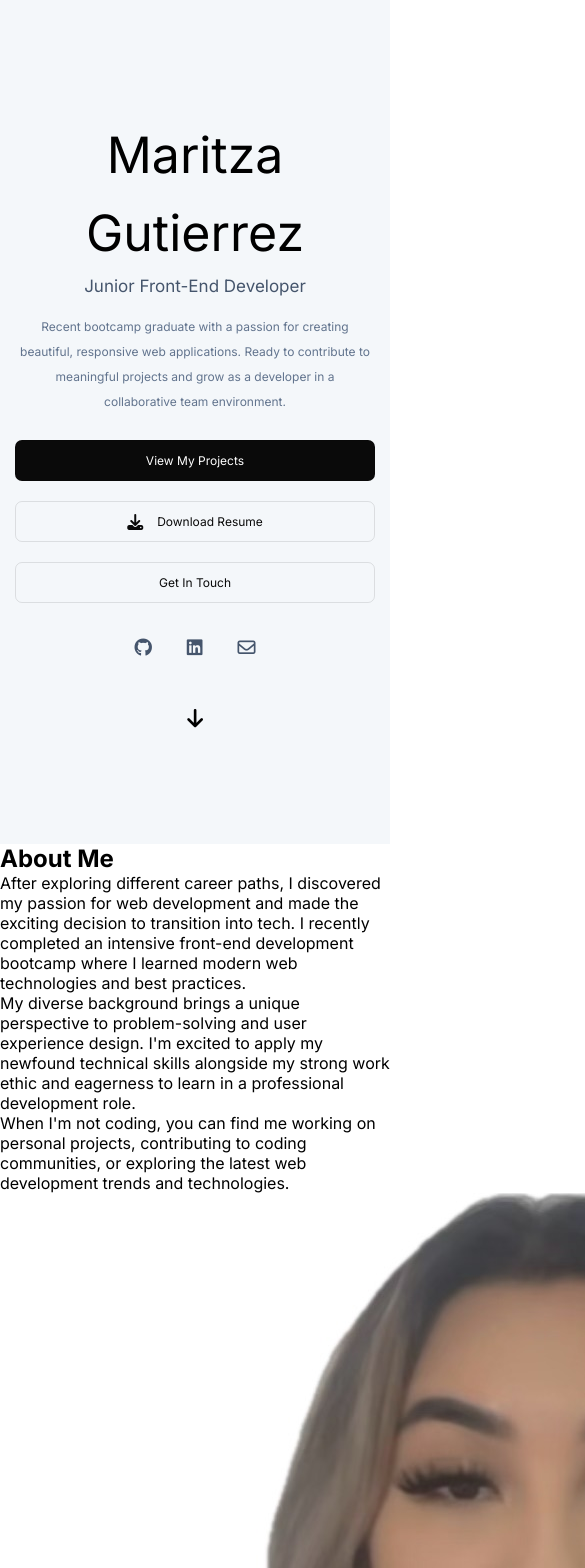
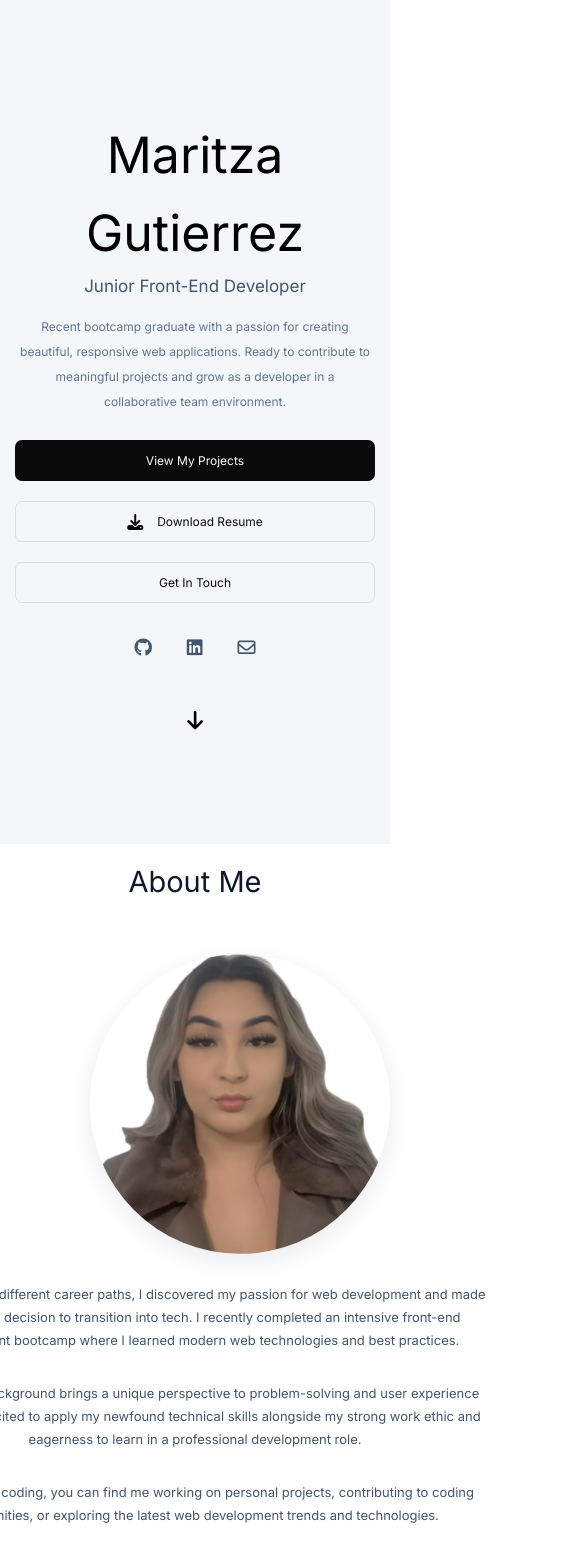
Before and after one commit to Mariii209/maritza-portfolio, a React (Create React App) app: page / in a window 390 px wide. Shown: the top 1568 px of the page, 585 px wide, since content can reach past the window. Built offline with nearby package versions, Linux system fonts and the light colour scheme.

Commit message:
Add About page styles and update component structure
Introduced About.css with styles for the About page and updated About.js to use new class names and structure for improved layout and styling. The changes enhance the visual presentation and responsiveness of the About section.

```diff
--- /dev/null
+++ b/src/About.css
@@ -0,0 +1,62 @@
+.About {
+  padding: 5%;
+  height: 100vh;
+  text-align: center;
+}
+
+.About h2 {
+  color: #0f172b;
+  font-size: 29px;
+  font-style: normal;
+  font-weight: 400;
+  line-height: 35px;
+}
+
+.About-container {
+  display: flex;
+  margin: 55px 0 72px;
+  justify-content: center;
+}
+
+.About .Description-container {
+  width: 600px;
+}
+
+.About .About-container p {
+  color: #45556c;
+  font-size: 13px;
+  font-style: normal;
+  font-weight: 400;
+  line-height: 23px;
+}
+
+.About .About-container p:not(:last-child) {
+  margin-bottom: 30px;
+}
+
+.About .Maritza-image-container {
+  max-width: 500px;
+  width: 100%;
+}
+
+.About .Maritza-image-container .Profile-img {
+  width: 300px;
+  height: 300px;
+  object-fit: cover;
+  border-radius: 50%;
+  box-shadow: rgba(149, 157, 165, 0.2) 0px 8px 24px;
+}
+
+@media (max-width: 1035px) {
+  .About .Maritza-image-container {
+    width: 60%;
+  }
+}
+
+@media (max-width: 857px) {
+  .About-container {
+    align-items: center;
+    flex-direction: column-reverse;
+    gap: 25px;
+  }
+}
--- a/src/About.js
+++ b/src/About.js
@@ -1,11 +1,12 @@
 import React from "react";
+import "./About.css";
 
 export default function About() {
   return (
     <div className="About">
       <h2>About Me</h2>
-      <div>
-        <div>
+      <div className="About-container">
+        <div className="Description-container">
           <p>
             After exploring different career paths, I discovered my passion for
             web development and made the exciting decision to transition into
@@ -26,9 +27,13 @@ export default function About() {
             development trends and technologies.
           </p>
         </div>
-        <div>
-          <div>
-            <img src="/maritza.jpeg" alt="Maritza Gutierrez" />
+        <div className="Maritza-image-container">
+          <div className="Image-container">
+            <img
+              src="/maritza.jpeg"
+              alt="Maritza Gutierrez"
+              className="Profile-img"
+            />
           </div>
         </div>
       </div>
```
